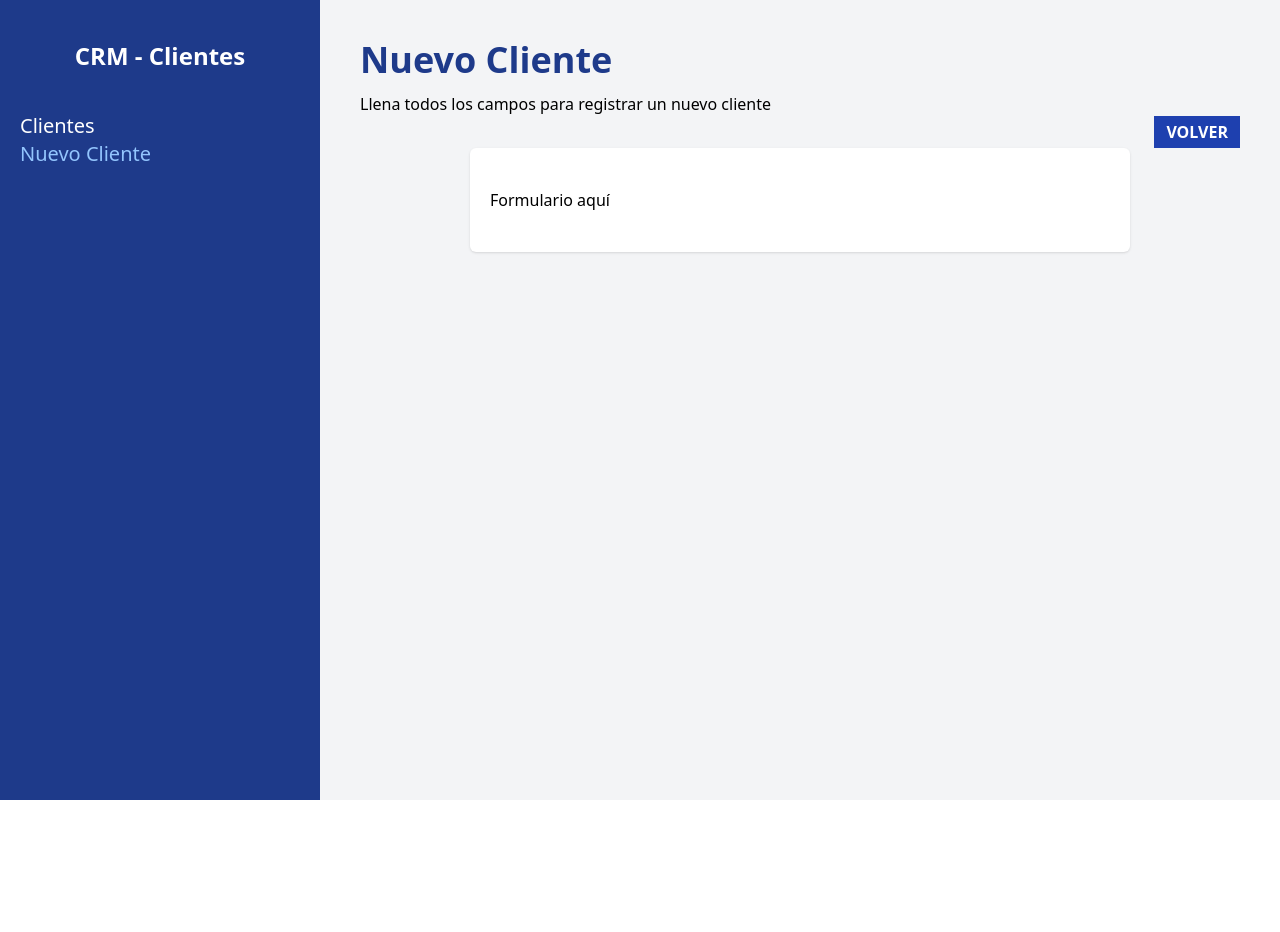
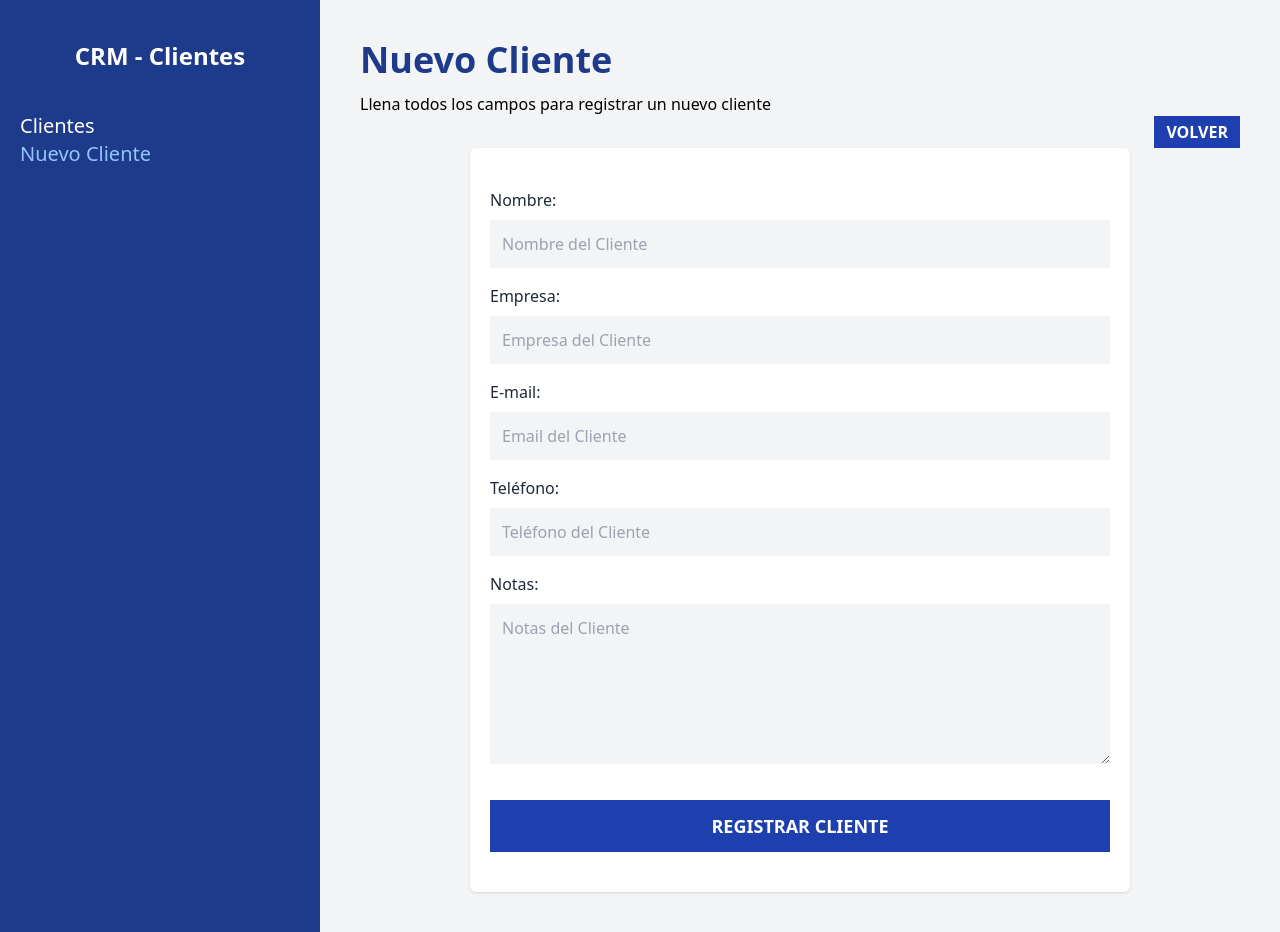
Before and after one commit to IsaaLeonardo/crm-react, a React (Vite) app: page /clientes/nuevo in a window 1280 px wide. Before the commit the page ends 800 px from the top, so only its background shows below. Built offline with nearby package versions, Linux system fonts and the light colour scheme.

Commit message:
Form component creation

```diff
--- /dev/null
+++ b/src/components/Inputs.jsx
@@ -0,0 +1,88 @@
+const Inputs = ({ cliente }) => {
+    return (
+        <>
+            <div className="mb-4">
+                <label
+                    className="text-gray-800"
+                    htmlFor="name"
+                >
+                    Nombre:
+                </label>
+                <input
+                    id="name"
+                    type="text"
+                    className="mt-2 block w-full p-3 bg-gray-100"
+                    placeholder="Nombre del Cliente"
+                    name="name"
+                />
+            </div>
+
+            <div className="mb-4">
+                <label
+                    className="text-gray-800"
+                    htmlFor="company"
+                >
+                    Empresa:
+                </label>
+                <input
+                    id="company"
+                    type="text"
+                    className="mt-2 block w-full p-3 bg-gray-100"
+                    placeholder="Empresa del Cliente"
+                    name="company"
+                />
+            </div>
+
+            <div className="mb-4">
+                <label
+                    className="text-gray-800"
+                    htmlFor="email"
+                >
+                    E-mail:
+                </label>
+                <input
+                    id="email"
+                    type="email"
+                    className="mt-2 block w-full p-3 bg-gray-100"
+                    placeholder="Email del Cliente"
+                    name="email"
+                />
+            </div>
+
+            <div className="mb-4">
+                <label
+                    className="text-gray-800"
+                    htmlFor="phone"
+                >
+                    Teléfono:
+                </label>
+                <input
+                    id="phone"
+                    type="tel"
+                    className="mt-2 block w-full p-3 bg-gray-100"
+                    placeholder="Teléfono del Cliente"
+                    name="phone"
+                />
+            </div>
+
+            <div className="mb-4">
+                <label
+                    className="text-gray-800"
+                    htmlFor="notes"
+                >
+                    Notas:
+                </label>
+                <textarea
+                    as="textarea"
+                    id="notes"
+                    type="text"
+                    className="mt-2 block w-full p-3 bg-gray-100 h-40 align-self"
+                    placeholder="Notas del Cliente"
+                    name="notes"
+                />
+            </div>
+        </>
+    )
+}
+
+export default Inputs
--- a/src/pages/NewClient.jsx
+++ b/src/pages/NewClient.jsx
@@ -1,4 +1,5 @@
 import { useNavigate } from "react-router-dom"
+import Inputs from "../components/Inputs"
 
 function NewClient() {
   const navigate = useNavigate()
@@ -18,7 +19,15 @@ function NewClient() {
       </div>
 
       <div className="bg-white shadow rounded-md md:w-3/4 mx-auto px-5 py-10">
-        <p>Formulario aquí</p>
+        <form>
+          <Inputs />
+
+          <input
+            type="submit"
+            className="mt-5 w-full bg-blue-800 p-3 uppercase font-bold text-white text-lg hover:bg-blue-700 cursor-pointer"
+            value="Registrar Cliente"
+          />
+        </form>
       </div>
     </>
   )
```
